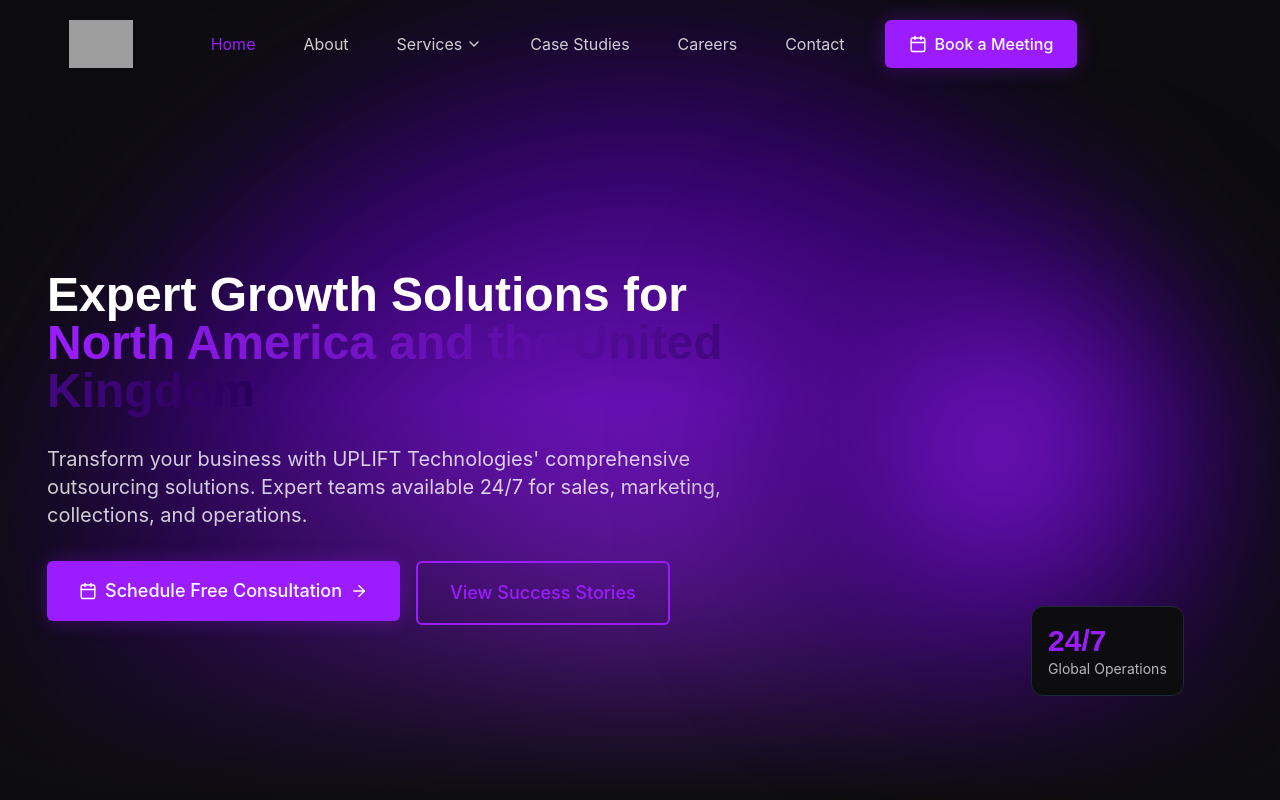
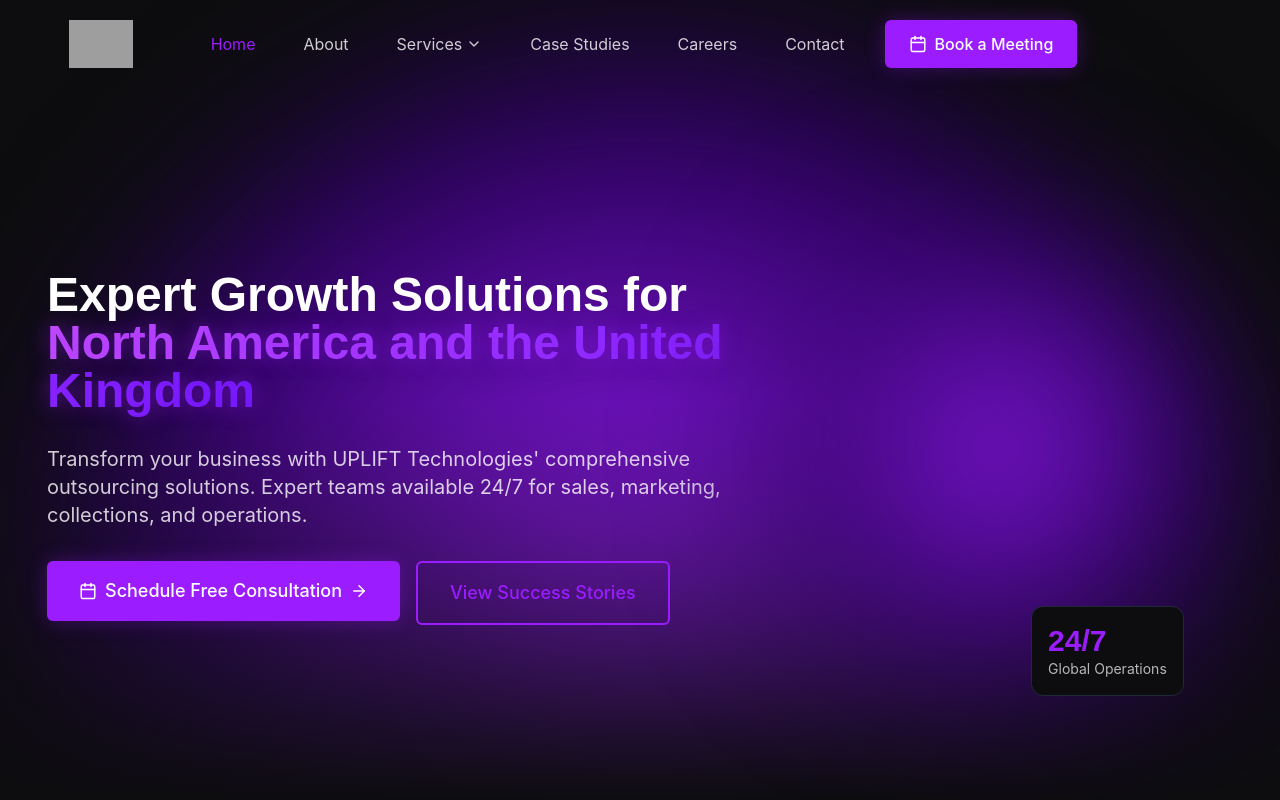
Before and after one commit to tahatms12/uplifttech, a React (Vite) app: page / in a window 1280 px wide. Shown: the top 800 px of the page. Built offline with nearby package versions, Linux system fonts and the light colour scheme; grey boxes are pictures that could not be loaded; a web font is replaced by a local one.

Commit message:
Update gradient text to be more visible

```diff
--- a/src/index.css
+++ b/src/index.css
@@ -65,7 +65,9 @@
   }
 
   .gradient-text {
-    @apply text-transparent bg-clip-text bg-gradient-to-r from-electric-violet to-deep-purple;
+    @apply text-transparent bg-clip-text;
+    background-image: linear-gradient(to right, #c44fff, #6e17ff);
+    text-shadow: 0 0 20px rgba(155, 29, 255, 0.5);
   }
 
   .glass-card {
```
